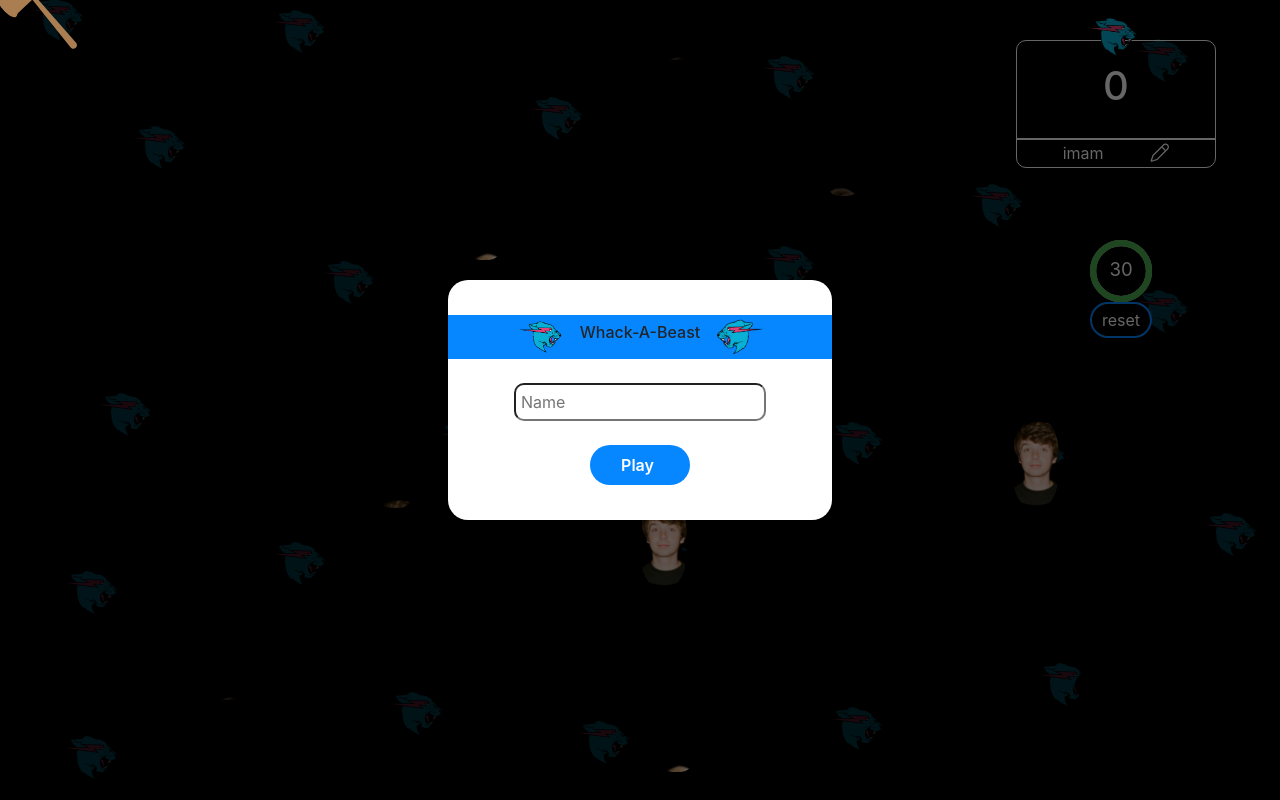
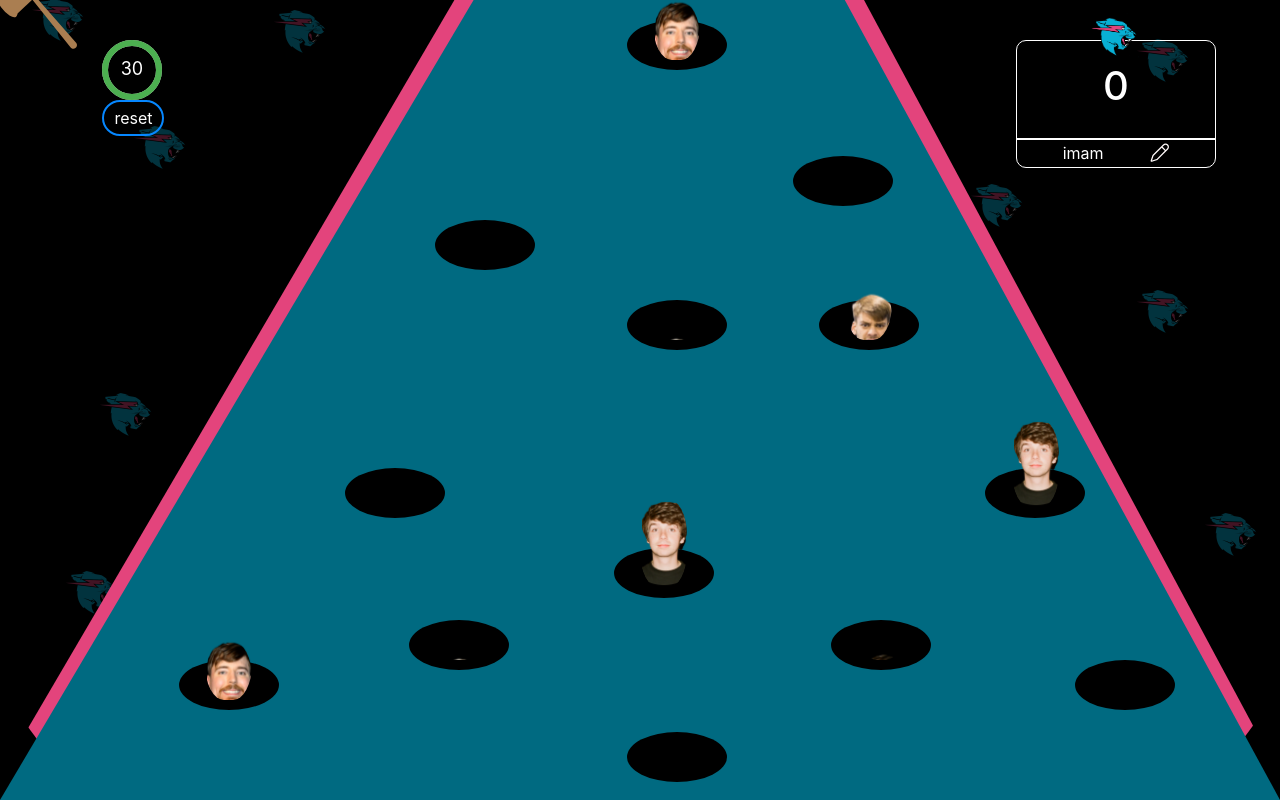
Before and after one commit to SyedImam1998/mrbeast, a React (Create React App) app: page / in a window 1280 px wide. Built offline with nearby package versions, Linux system fonts and the light colour scheme.

Commit message:
red flag

```diff
--- a/src/App.css
+++ b/src/App.css
@@ -28,12 +28,25 @@
 .hole-board{
   width: 100%;
   height:100vh;
-  background-color: #202041;
+  background-color: #006a81;
   clip-path: polygon(37% 0, 66% 0, 100% 100%, 0 100%);
   border-radius: 0px;
   position: fixed;
   /* margin: 0 auto; */
-  /* z-index:1; */
+  z-index:1;
+  right: 0px;
+}
+.hole-board1{
+  width: 100%;
+  height:100vh;
+  /* background-color: #01ff7c; */
+  background-color: #e3447c;
+  clip-path: polygon(35.5% 0, 67.5% 0, 100% 97%, 0 97%);
+  border-radius: 165px;
+  position: fixed;
+  /* margin: 0 auto; */
+  z-index:0;
+  right: 0px;
 }
 
 .rabbitParent{
@@ -46,7 +59,7 @@
   justify-content: center;
   align-items: center;
   overflow-y: hidden;
-  /* z-index:1; */
+  z-index:1;
   margin-bottom: 10px;
 }
 
@@ -190,17 +203,18 @@
 .blackScreen{
   display: none;
   width: 100%;
-  height: 100vh;
+  height: 100%;
   background-color: rgba(0,0,0,0.6);
-  position: absolute;
+  position: fixed;
   z-index: 2;
-  position: relative;
   display: flex;
   justify-content: center;
   align-items: center;
 
 }
 .modalboxC{
+  border: 2px solid white;
+  box-shadow: 1px 1px 14px white;
   width:30%;
   height: 30%;
   background-color: white;
@@ -211,8 +225,15 @@
   gap: 10%;
   align-items: center;
   flex-direction: column;
+  background-image: url(./images/Group\ 7.png);
+  background-position: center;
+  background-size: cover;
 
 
+}
+.modalboxC h6,h3{
+  color:white;
+  font-weight: bolder;
 }
 .modalboxC div input{
   max-width: 100%;
@@ -235,19 +256,11 @@
 }
 
 
-.modalboxC div input::before{
-  content:"";
-  width:100px;
-  height:40px;
-  z-index: 1;
-  background-image: url(./images/beast.png);
-  background-position: center;
-  background-size: contain;
-  background-repeat: no-repeat;
 
-}
 .timer{
   position: absolute;
+  width:60px;
+  height: 100px;
   top:30%;
   right:10%;
   color:white;
@@ -305,7 +318,7 @@
   display: flex;
   justify-content: center;
   align-items: center;
-  background-color: #0687FF;
+  /* background-color: #0687FF; */
   /* border: 1px solid black; */
 }
 
@@ -315,6 +328,23 @@
 .smallscreen-scoreboad{
   display: none;
 }
+@media (width>990px){
+  .timer{
+    position: absolute;
+    top:5%;
+    left:8%;
+
+  }
+
+}
+@media (900px < width < 1024px){
+  .modalboxC{
+    width: 65%;
+  }
+
+}
+
+
 @media (width<=990px){
   .smallscreen-scoreboad{
     width: 80px;
@@ -344,6 +374,8 @@
   }
 
 }
+
+
 
 @media (width<=900px){
   .beast12{
@@ -377,7 +409,7 @@
     left: 50%;
   }
   .modalboxC{
-    width:45%;
+    width:60%;
     /* height: 45%; */
   }
 }
@@ -428,7 +460,7 @@
     display: none;
   }
   .modalboxC{
-    width:50%;
+    width:80%;
   }
 }
 @media (width<530px){
@@ -468,7 +500,7 @@
 }
 @media(width<350px){
   .modalboxC{
-    width:90%;
+    width:95%;
   }
 }
 .modalboxC div button{
--- a/src/App.js
+++ b/src/App.js
@@ -1,6 +1,6 @@
 import React,{ useState } from 'react';
 import './App.css';
-
+import { LazyMotion, domAnimation } from "framer-motion"
 import Homepage from './component/Homepage';
 export const ScoreContext=React.createContext();
 function App() {
@@ -12,8 +12,10 @@ const[time,settime]=useState(30)
 
   return (
     <ScoreContext.Provider value={{value:[score,setScore],value2:[name,setName],value3:[open,setopen],value4:[countdownbool,setcountdownbool],value5:[time,settime]}}>
+      <LazyMotion features={domAnimation}>
 
       <Homepage></Homepage>
+      </LazyMotion>
     </ScoreContext.Provider>
   );
 }
--- a/src/component/Homepage.js
+++ b/src/component/Homepage.js
@@ -33,7 +33,7 @@ export default function Homepage() {
         },100)
       }}
       >
-        <Popup></Popup>
+        {/* <Popup></Popup> */}
         <ScoreBoard></ScoreBoard>
         {/* <div className='wallpaper'></div> */}
         <CountDown></CountDown>
@@ -41,6 +41,7 @@ export default function Homepage() {
         <div className='container-fluid'>
           <div className='row'>
             <div className='col-sm-12'>
+             <div className='hole-board1'></div>
             <div className='hole-board'>
              </div>
              {/* 1 */}
--- a/src/component/Popup.js
+++ b/src/component/Popup.js
@@ -3,7 +3,7 @@ import { ScoreContext } from "../App";
 import '../App.css';
 import Logo from '../images/logo.png';
 import Logo2 from '../images/image2.png';
-import { motion, AnimatePresence } from "framer-motion";
+import { m, AnimatePresence } from "framer-motion";
 export default function Popup() {
   const { value,value2,value3,value4,value5 } = React.useContext(ScoreContext);
   const [open, setopen] = value3;
@@ -30,7 +30,7 @@ setopen(!open);
     <>
         <AnimatePresence>
         {open &&
-        <motion.div
+        <m.div
         initial={{y:-1000,opacity:0}}
         animate={{y:0,opacity:1,transition:{
           duration:1,
@@ -40,7 +40,7 @@ setopen(!open);
         }}}
 
         className="blackScreen">
-            <motion.div
+            <m.div
             initial={{y:-1000,opacity:0}}
             animate={{y:0,opacity:1,transition:{
               duration:1,
@@ -58,39 +58,66 @@ setopen(!open);
 
                   </div>
                <div><input id="name" type="text" placeholder="Name"></input></div>
-               <div><button onClick={changeName}>Play</button></div>
+               <div><m.button whileHover={{scale:1.6}} whileTap={{y:10}} onClick={changeName}>Play</m.button></div>
 
-            </motion.div>
+            </m.div>
 
 
-        </motion.div>
+        </m.div>
 
 
 }
-</AnimatePresence>
+
             {
               countdownbool &&
-              <div className="blackScreen">
-            <div className="modalboxC">
+              <m.div
+              initial={{y:-1000,opacity:0}}
+              animate={{y:0,opacity:1,transition:{
+                duration:1,
+              }}}
+              exit={{y:-1000, opacity:0, transition:{
+                duration:1
+              }}}
+
+
+
+
+              className="blackScreen">
+            <m.div
+            initial={{y:-1000,opacity:0}}
+            animate={{y:0,opacity:1,transition:{
+              duration:1,
+              delay:1,
+              type:"spring"
+            }}}
+
+
+
+            className="modalboxC">
                 <div className="poplogo">
-                  <div><img src={Logo}></img></div>
-                  <div>
-                    <h2>Whack-A-Beast</h2></div>
-                    </div>
+                  <div><img src={Logo}  alt='im' width={"70px"}></img></div>
+                  <div><h6>Whack-A-Beast</h6></div>
+                  <div><img src={Logo2} width={"70px"} style={{transform:'rotateX(25px)'}} alt='im'></img></div>
+                </div>
+
                <div><h3>Score: {score}</h3></div>
-               <div><button onClick={()=>{
+               <div><m.button
+               whileHover={{scale:1.6}} whileTap={{y:10}}
+
+               onClick={()=>{
                 setcountdownbool(false);
                 settime(30);
                 setScore(0)
 
-               }}>Play Again</button></div>
+               }}>Play Again</m.button></div>
 
-            </div>
+            </m.div>
 
 
-        </div>
+        </m.div>
 
             }
+            </AnimatePresence>
     </>
   )
 }
```
